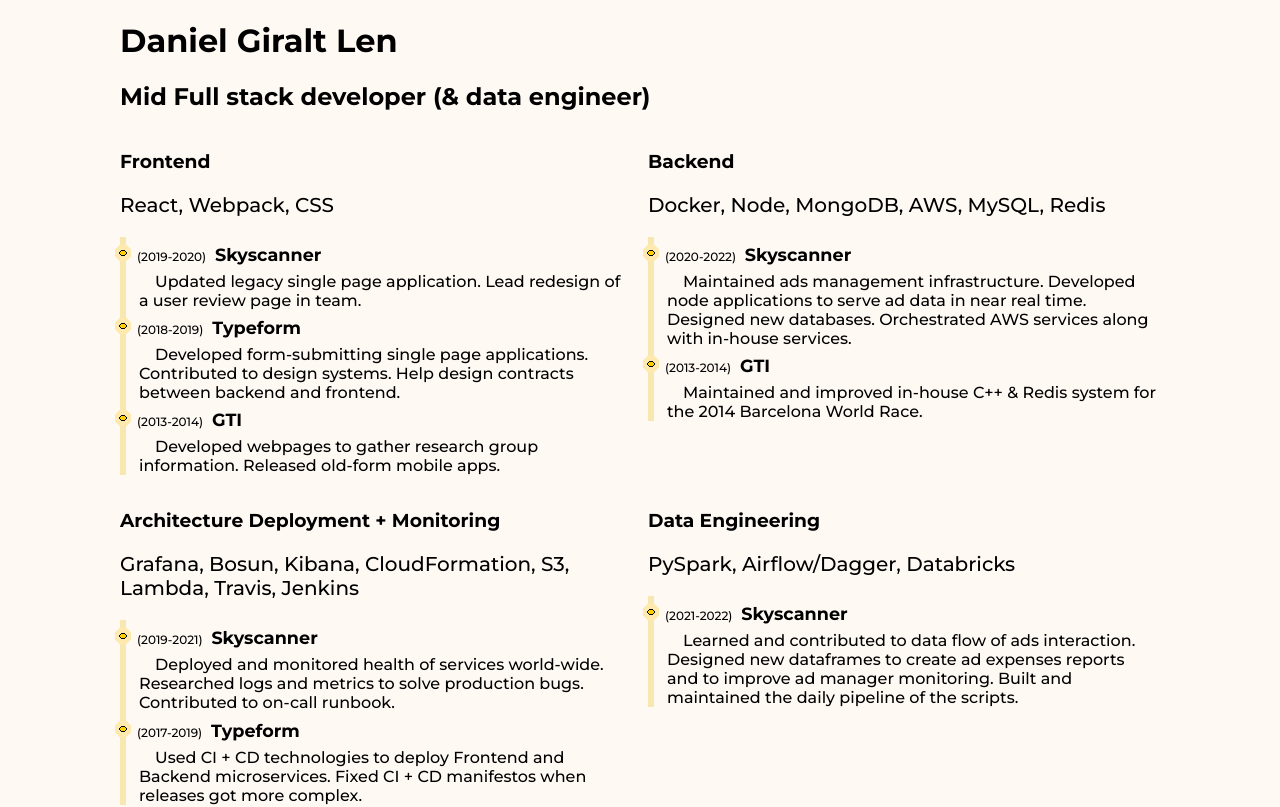
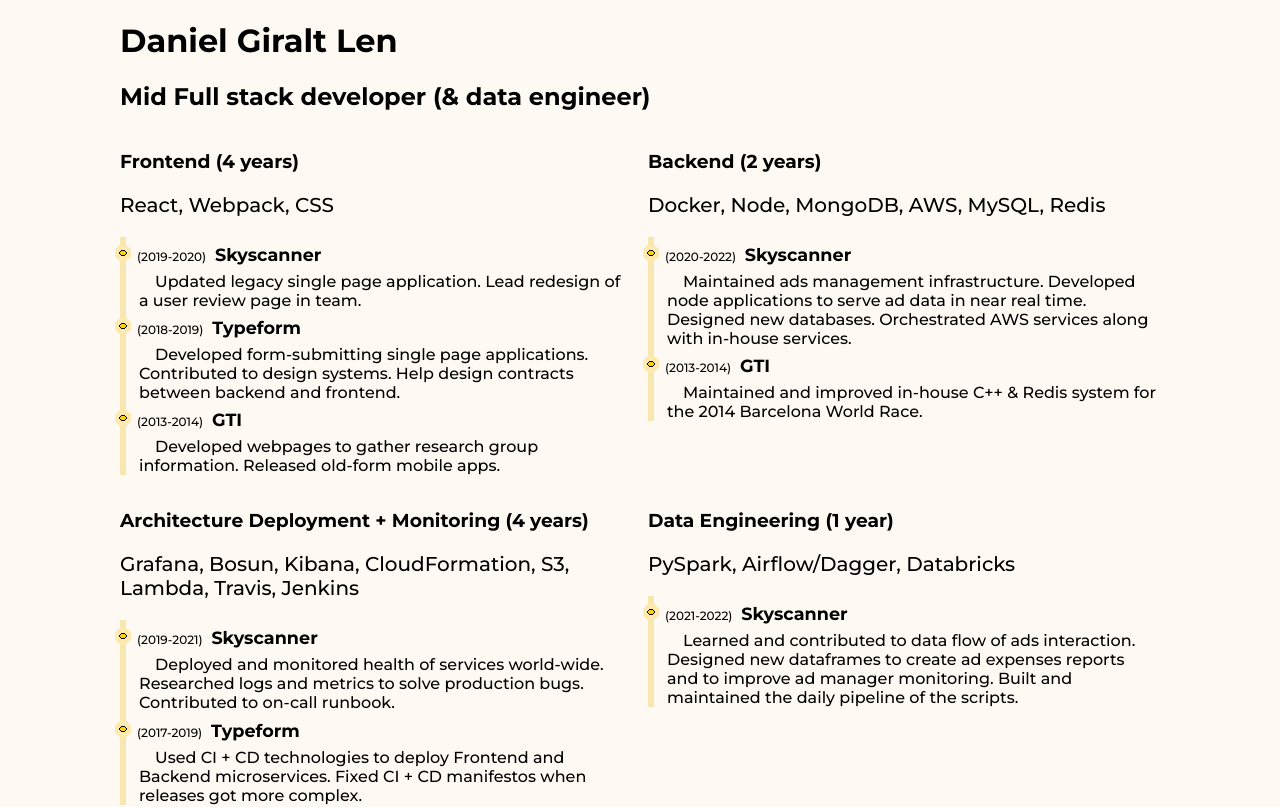
Before and after one commit to daniel-giralt-len/daniel-giralt-len.github.io, a React (Create React App) app: page / in a window 1280 px wide. Shown: the top 807 px of the page. Built offline with nearby package versions, Linux system fonts and the light colour scheme.

Commit message:
dev: display total years per section

```diff
--- a/src/Components/ExperienceSection.js
+++ b/src/Components/ExperienceSection.js
@@ -14,9 +14,10 @@
     summary,
     keywords,
     timeline,
+    years
 }) => (
     <ExperienceSectionWrapper>
-        <h3>{sectionTitle}</h3>
+        <h3>{sectionTitle} {years && `(${years} year${years>1 ? 's' : ''})`}</h3>
         {keywords && <Keywords list={keywords} />}
         {summary && (<p>{summary}</p>)}
         {timeline && (<Timeline timeline={timeline} />)}
--- a/src/experienceSections.json
+++ b/src/experienceSections.json
@@ -39,7 +39,6 @@
     {
         "sectionTitle": "Soft skills",
         "summary": "Learned how to work in cross-functional teams with Scrum and/or Agile development. Contributed to TDD and/or BDD, and when to use each. Learned how to use team workload managers (Jira, Confluence). Also worked in Cascade style environments.",
-        "years": 8,
         "timeline": [
             { "company": "Skyscanner", "time": "2019-2022"},
             { "company": "Typeform", "time": "2017-2019"},
```
